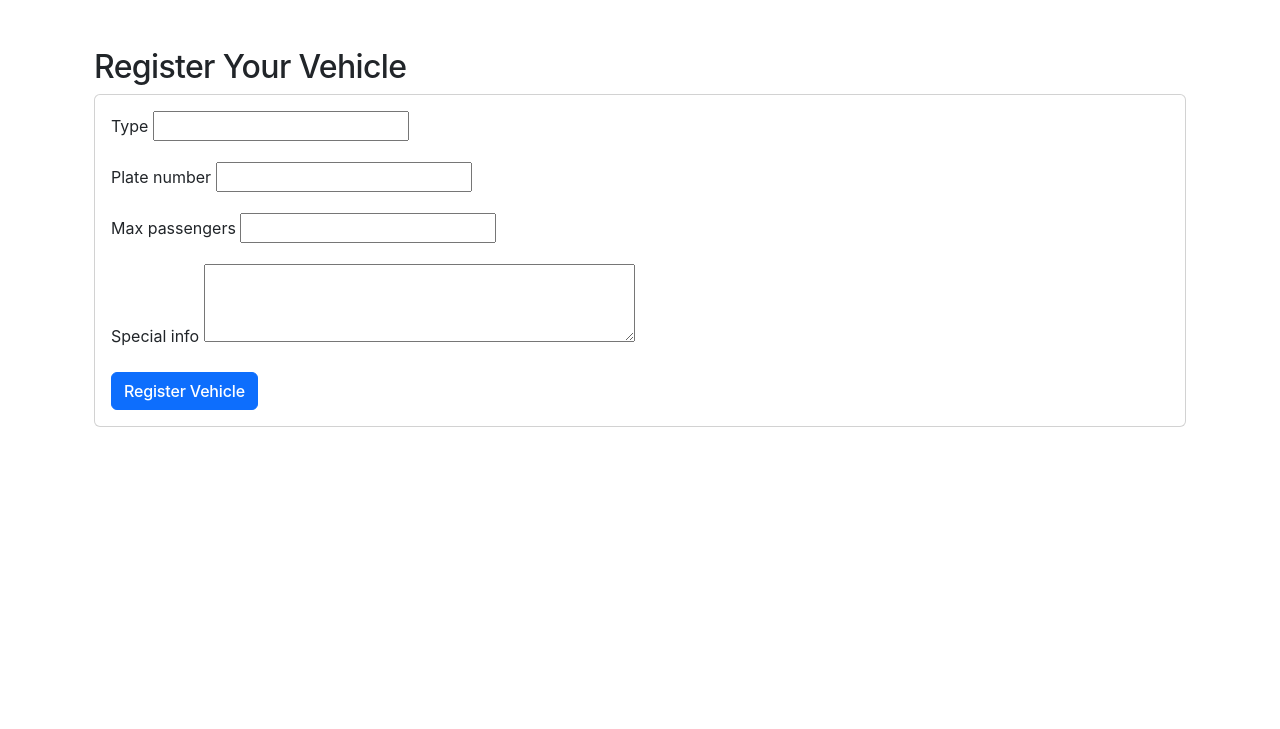
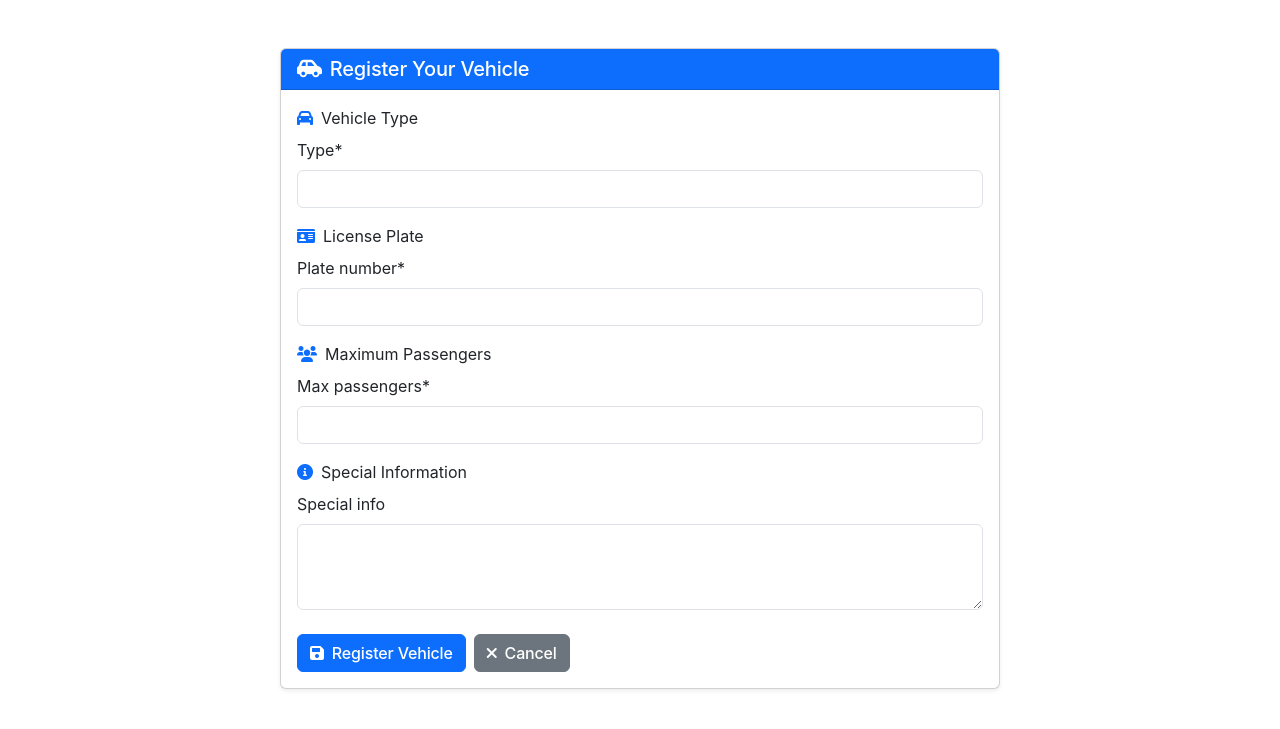
Before and after one commit to shenxingy/ride-sharing-service-webapp, a Django app: page /driver/register/ in a window 1280 px wide. Shown: the part 56-785 px from the top of the page. Run offline with Django 5.2, Linux system fonts and the light colour scheme; the visitor is signed in with stand-in values (Sample User, id 1); some libraries are stand-ins or nearby versions.

Commit message:
update vehicle registration

```diff
--- a/docker-deploy/web-app/driver/templates/driver/vehicle_registration.html
+++ b/docker-deploy/web-app/driver/templates/driver/vehicle_registration.html
@@ -1,21 +1,59 @@
 {% extends 'base.html' %}
+{% load crispy_forms_tags %}
 
 {% block content %}
 <div class="container mt-5">
-    <h2>Register Your Vehicle</h2>
-    <div class="card">
-        <div class="card-body">
-            <form method="post">
-                {% csrf_token %}
-                {% for field in form %}
-                <div class="mb-3">
-                    <label for="{{ field.id_for_label }}" class="form-label">{{ field.label }}</label>
-                    {{ field.errors }}
-                    {{ field }}
+    <div class="row justify-content-center">
+        <div class="col-md-8">
+            <div class="card shadow-sm">
+                <div class="card-header bg-primary text-white">
+                    <h5 class="card-title mb-0">
+                        <i class="fas fa-car-side me-2"></i>Register Your Vehicle
+                    </h5>
                 </div>
-                {% endfor %}
-                <button type="submit" class="btn btn-primary">Register Vehicle</button>
-            </form>
+                <div class="card-body">
+                    <form method="post">
+                        {% csrf_token %}
+
+                        <div class="form-group mb-3">
+                            <label for="id_type" class="form-label">
+                                <i class="fas fa-car text-primary me-2"></i>Vehicle Type
+                            </label>
+                            {{ form.type|as_crispy_field }}
+                        </div>
+
+                        <div class="form-group mb-3">
+                            <label for="id_plate_number" class="form-label">
+                                <i class="fas fa-id-card text-primary me-2"></i>License Plate
+                            </label>
+                            {{ form.plate_number|as_crispy_field }}
+                        </div>
+
+                        <div class="form-group mb-3">
+                            <label for="id_max_passengers" class="form-label">
+                                <i class="fas fa-users text-primary me-2"></i>Maximum Passengers
+                            </label>
+                            {{ form.max_passengers|as_crispy_field }}
+                        </div>
+
+                        <div class="form-group mb-3">
+                            <label for="id_special_info" class="form-label">
+                                <i class="fas fa-info-circle text-primary me-2"></i>Special Information
+                            </label>
+                            {{ form.special_info|as_crispy_field }}
+                        </div>
+
+                        <div class="d-flex gap-2 mt-4">
+                            <button type="submit" class="btn btn-primary">
+                                <i class="fas fa-save me-2"></i>Register Vehicle
+                            </button>
+                            <a href="{% url 'driver_dashboard' %}" class="btn btn-secondary">
+                                <i class="fas fa-times me-2"></i>Cancel
+                            </a>
+                        </div>
+                    </form>
+                </div>
+            </div>
         </div>
     </div>
 </div>
```
